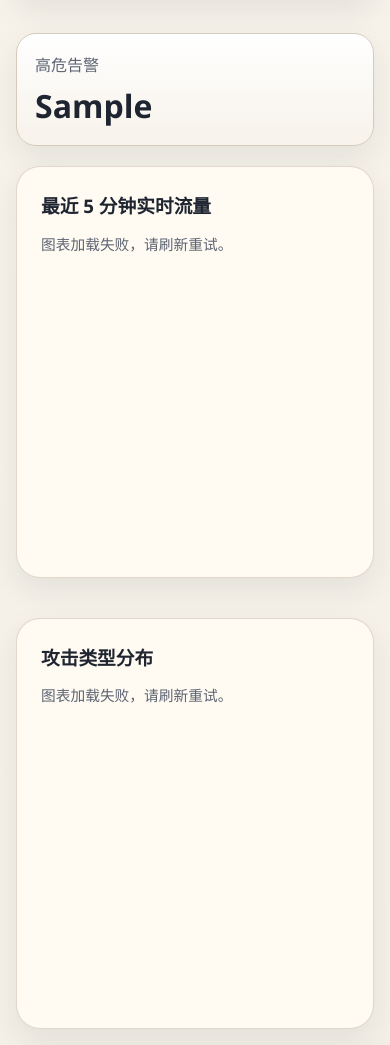
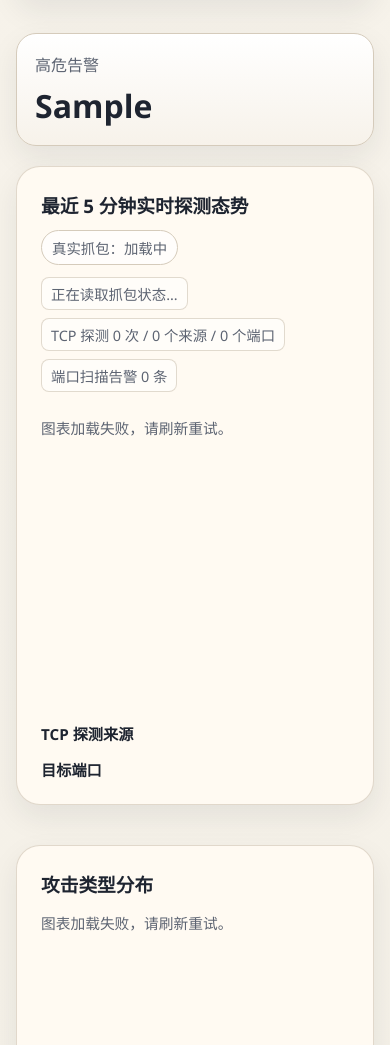
Before and after one commit to Alitele720/Sentinel-Lab, a Python web app: template templates/dashboard.html in a window 390 px wide; the page is wider, and only the part inside the window is pictured. Shown: the part 1039-2084 px from the top of that part. Run offline with Jinja, Linux system fonts and the light colour scheme; the template is opened without the code that fills it: most values are stand-ins (such as "Sample title", 1, 10 or a date in 2020).

Commit message:
图表显示更改

```diff
--- a/static/js/dashboard.js
+++ b/static/js/dashboard.js
@@ -31,6 +31,7 @@
     if (Array.isArray(data.trafficRealtime) && data.trafficRealtime.length) {
       return data.trafficRealtime.map((item) => ({
         time: item.time.slice(3),
+        full_time: item.time,
         request_total: item.request_total,
         connection_total: item.connection_total,
       }));
@@ -38,12 +39,14 @@
     if (Array.isArray(data.trafficByHour) && data.trafficByHour.length) {
       return data.trafficByHour.map((item) => ({
         time: item.hour,
+        full_time: item.hour,
         request_total: item.request_total,
         connection_total: item.connection_total,
       }));
     }
     return (data.requestsByHour || []).map((item) => ({
       time: item.hour,
+      full_time: item.hour,
       request_total: item.total,
       connection_total: 0,
     }));
@@ -69,11 +72,21 @@
 
   function updateTrafficChart(data) {
     const trafficSeries = buildTrafficSeries(data);
+    const hasConnectionTraffic = trafficSeries.some((item) => item.connection_total > 0);
     trafficChart.setOption({
       animationDurationUpdate: 600,
       animationEasingUpdate: "cubicOut",
-      tooltip: { trigger: "axis" },
-      legend: { data: ["Web 请求", "连接事件"] },
+      color: ["#5470c6", "#0b8f6a"],
+      tooltip: {
+        trigger: "axis",
+        formatter(params) {
+          const index = params[0]?.dataIndex || 0;
+          const point = trafficSeries[index] || {};
+          const rows = params.map((item) => `${item.marker}${item.seriesName}: ${item.value}`);
+          return [`时间：${point.full_time || point.time}`, ...rows].join("<br>");
+        },
+      },
+      legend: { data: ["Web 请求", "TCP 探测"] },
       xAxis: { type: "category", boundaryGap: false, data: trafficSeries.map((item) => item.time) },
       yAxis: { type: "value" },
       series: [
@@ -86,14 +99,64 @@
           areaStyle: {},
         },
         {
-          name: "连接事件",
+          name: "TCP 探测",
           type: "line",
           smooth: true,
-          showSymbol: false,
+          showSymbol: hasConnectionTraffic,
           data: trafficSeries.map((item) => item.connection_total),
+          lineStyle: { width: 3, type: hasConnectionTraffic ? "solid" : "dashed" },
+          areaStyle: { opacity: hasConnectionTraffic ? 0.12 : 0 },
         },
       ],
     });
+  }
+
+  function renderRankList(nodeId, rows, emptyText, formatLabel) {
+    const node = document.getElementById(nodeId);
+    if (!node) {
+      return;
+    }
+    if (!Array.isArray(rows) || !rows.length) {
+      node.innerHTML = `<li class="empty">${emptyText}</li>`;
+      return;
+    }
+    node.innerHTML = rows
+      .map((row) => `<li><span>${formatLabel(row)}</span><strong>${row.total}</strong></li>`)
+      .join("");
+  }
+
+  function updateTrafficIntel(data) {
+    const capture = data.captureStatus || {};
+    const summary = data.recentConnectionSummary || {};
+    const alerts = data.recentPortScanAlerts || {};
+    const statusNode = document.getElementById("capture-status");
+    const detailNode = document.getElementById("capture-detail");
+    const summaryNode = document.getElementById("connection-summary");
+    const alertNode = document.getElementById("portscan-alert-summary");
+    const emptyNode = document.getElementById("connection-empty-state");
+    if (statusNode) {
+      statusNode.textContent = `真实抓包：${capture.label || "未知"}`;
+      statusNode.dataset.state = capture.state || "unknown";
+    }
+    if (detailNode) {
+      if (capture.enabled) {
+        detailNode.textContent = `接口：${capture.interface || "默认网卡"} / 过滤器：${capture.filter || "tcp"}`;
+      } else {
+        detailNode.textContent = "真实抓包未启用，连接事件可能来自实验管线。";
+      }
+    }
+    if (summaryNode) {
+      summaryNode.textContent = `TCP 探测 ${summary.total || 0} 次 / ${summary.unique_sources || 0} 个来源 / ${summary.unique_target_ports || 0} 个端口`;
+    }
+    if (alertNode) {
+      const severity = alerts.highest_severity ? `，最高 ${alerts.highest_severity}` : "";
+      alertNode.textContent = `端口扫描告警 ${alerts.total || 0} 条${severity}`;
+    }
+    if (emptyNode) {
+      emptyNode.hidden = Boolean(summary.total);
+    }
+    renderRankList("top-connection-sources", data.topConnectionSources, "暂无来源", (row) => row.ip);
+    renderRankList("top-target-ports", data.topTargetPorts, "暂无端口", (row) => `TCP/${row.port}`);
   }
 
   function updateStaticCharts(data) {
@@ -138,6 +201,7 @@
         return;
       }
       updateTrafficChart(data);
+      updateTrafficIntel(data);
       if (!attacksChart.getOption().series) {
         updateStaticCharts(data);
       }
@@ -154,6 +218,7 @@
       return;
     }
     updateTrafficChart(data);
+    updateTrafficIntel(data);
     updateStaticCharts(data);
   }
 
--- a/static/main.css
+++ b/static/main.css
@@ -162,6 +162,118 @@
   display: grid;
   grid-template-columns: repeat(2, 1fr);
   gap: 20px;
+}
+
+.traffic-card {
+  display: flex;
+  flex-direction: column;
+}
+
+.card-title-row {
+  display: flex;
+  align-items: center;
+  justify-content: space-between;
+  gap: 12px;
+  margin-bottom: 12px;
+}
+
+.card-title-row h3 {
+  margin: 0;
+}
+
+.status-chip {
+  display: inline-flex;
+  align-items: center;
+  min-height: 32px;
+  padding: 6px 10px;
+  border: 1px solid var(--line);
+  border-radius: 999px;
+  background: rgba(255, 255, 255, 0.72);
+  color: var(--muted);
+  font-size: 0.9rem;
+  white-space: nowrap;
+}
+
+.status-chip[data-state="running"] {
+  border-color: #9fd4be;
+  background: var(--success-soft);
+  color: var(--brand);
+}
+
+.status-chip[data-state="stopped"],
+.status-chip[data-state="unknown"] {
+  border-color: #e8b9b9;
+  background: var(--danger-soft);
+  color: var(--danger);
+}
+
+.traffic-meta {
+  display: flex;
+  flex-wrap: wrap;
+  gap: 8px;
+  margin-bottom: 10px;
+}
+
+.traffic-meta span {
+  display: inline-flex;
+  align-items: center;
+  min-height: 30px;
+  padding: 5px 9px;
+  border: 1px solid rgba(213, 203, 187, 0.7);
+  border-radius: 8px;
+  background: rgba(255, 255, 255, 0.55);
+  color: var(--muted);
+  font-size: 0.9rem;
+}
+
+.traffic-empty-state {
+  margin: -8px 0 14px;
+}
+
+.traffic-rank-grid {
+  display: grid;
+  grid-template-columns: repeat(2, minmax(0, 1fr));
+  gap: 14px;
+}
+
+.traffic-rank-grid h4 {
+  margin: 0 0 8px;
+  font-size: 0.95rem;
+}
+
+.compact-list {
+  display: grid;
+  gap: 8px;
+  margin: 0;
+  padding: 0;
+  list-style: none;
+}
+
+.compact-list li {
+  display: flex;
+  align-items: center;
+  justify-content: space-between;
+  gap: 10px;
+  min-height: 34px;
+  padding: 7px 10px;
+  border: 1px solid rgba(213, 203, 187, 0.7);
+  border-radius: 8px;
+  background: rgba(255, 255, 255, 0.58);
+}
+
+.compact-list span {
+  min-width: 0;
+  overflow: hidden;
+  text-overflow: ellipsis;
+  white-space: nowrap;
+}
+
+.compact-list strong {
+  color: var(--brand);
+}
+
+.compact-list .empty {
+  color: var(--muted);
 }
 
 .lab-spotlight {
@@ -591,10 +703,15 @@
   .site-header .shell,
   .lab-header,
   .section-head,
+  .card-title-row,
   .link-row,
   .pill-row,
   .status-row {
     align-items: flex-start;
     flex-direction: column;
   }
+
+  .traffic-rank-grid {
+    grid-template-columns: 1fr;
+  }
 }
--- a/templates/dashboard.html
+++ b/templates/dashboard.html
@@ -33,9 +33,28 @@
 </section>
 
 <section class="grid-two">
-  <article class="card">
-    <h3>最近 5 分钟实时流量</h3>
+  <article class="card traffic-card">
+    <div class="card-title-row">
+      <h3>最近 5 分钟实时探测态势</h3>
+      <span id="capture-status" class="status-chip">真实抓包：加载中</span>
+    </div>
+    <div class="traffic-meta">
+      <span id="capture-detail">正在读取抓包状态...</span>
+      <span id="connection-summary">TCP 探测 0 次 / 0 个来源 / 0 个端口</span>
+      <span id="portscan-alert-summary">端口扫描告警 0 条</span>
+    </div>
     <div id="requests-chart" class="chart"></div>
+    <p id="connection-empty-state" class="tip traffic-empty-state" hidden>最近 5 分钟暂无 TCP 探测事件。</p>
+    <div class="traffic-rank-grid">
+      <div>
+        <h4>TCP 探测来源</h4>
+        <ul id="top-connection-sources" class="compact-list"></ul>
+      </div>
+      <div>
+        <h4>目标端口</h4>
+        <ul id="top-target-ports" class="compact-list"></ul>
+      </div>
+    </div>
   </article>
   <article class="card">
     <h3>攻击类型分布</h3>
```
Also changed, not shown: ids_app/routes_admin.py (+87 -1 lines), tests/test_app.py (+65 -1 lines).
